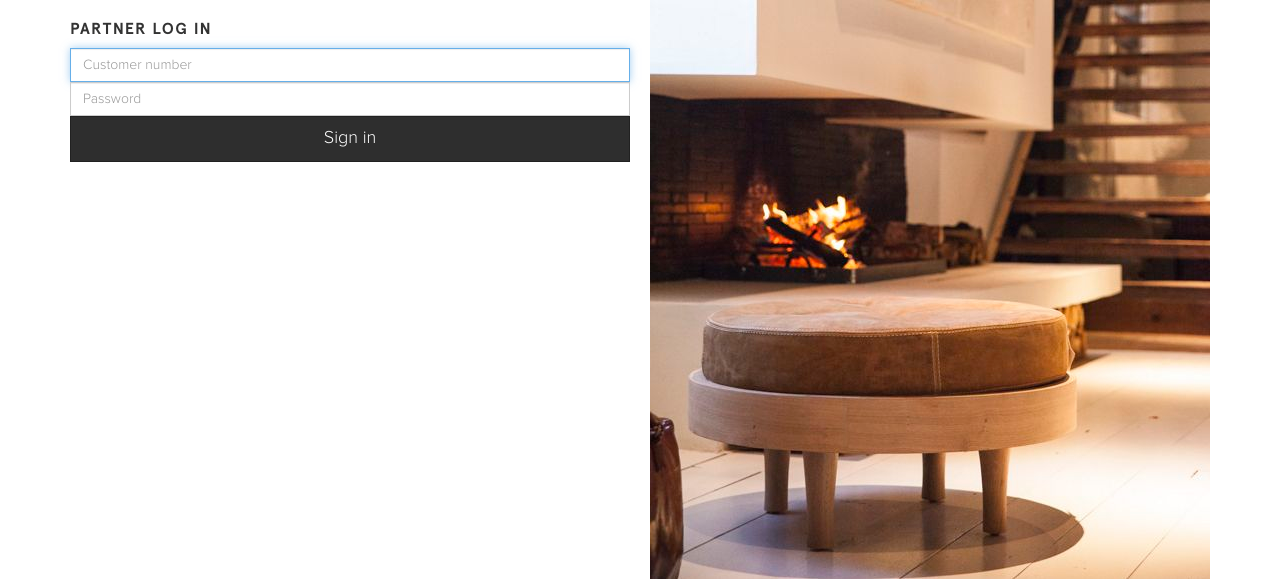
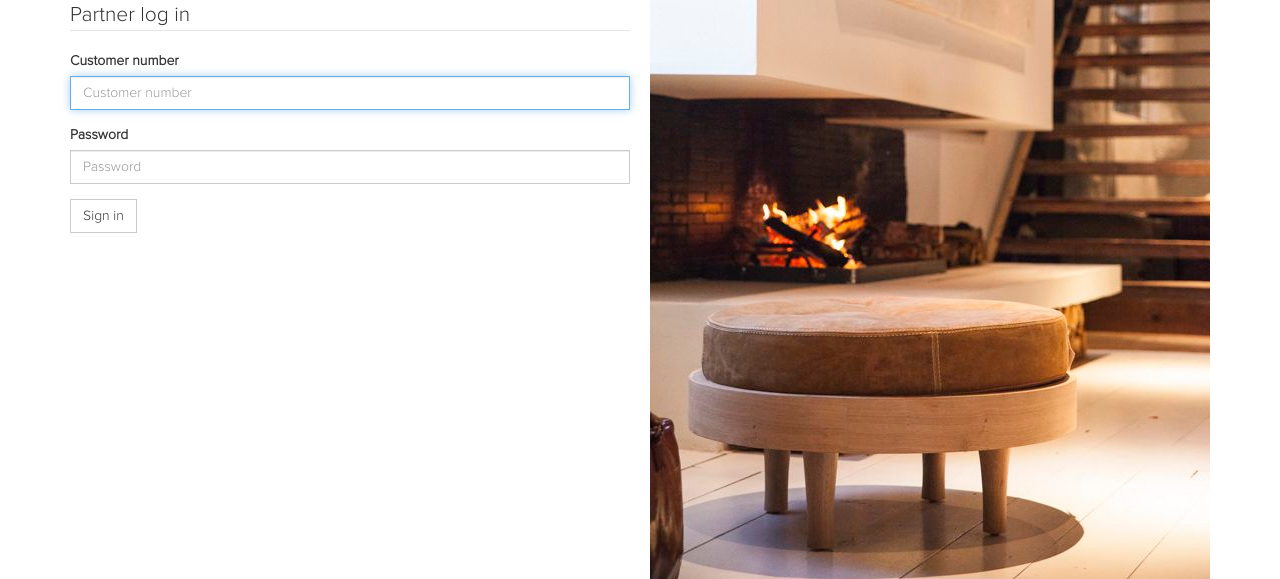
Before and after one commit to Socialsquare/verellen.biz, a Django app: page /partner/login/ in a window 1280 px wide. Shown: the part 100-679 px from the top of the page. Run offline with Django 3.2, Linux system fonts and the light colour scheme; data that the repository does not hold is empty; some libraries are stand-ins or nearby versions.

Commit message:
partner login form layout

```diff
--- a/verellen/partner/templates/partner/login.html
+++ b/verellen/partner/templates/partner/login.html
@@ -23,17 +23,21 @@
 
 <div class="row">
     <div class="col-xs-6">
-        <h2>Partner log in</h2>
         <form class="form" role="form" action="{% url 'partner.login_form' %}" method="post">
             {% csrf_token %}
+            <legend>Partner log in</legend>
 
-            <label for="customerNumber" class="sr-only">Customer number</label>
-            <input type="text" id="customerNumber" class="form-control" placeholder="Customer number" required="" autofocus="" name="customer_number">
+            <div class="form-group">
+                <label for="customerNumber">Customer number</label>
+                <input type="text" id="customerNumber" class="form-control" placeholder="Customer number" required="" autofocus="" name="customer_number">
+            </div>
 
-            <label for="inputPassword" class="sr-only">Password</label>
-            <input type="password" id="inputPassword" class="form-control" placeholder="Password" required="" name="password">
+            <div class="form-group">
+                <label for="inputPassword">Password</label>
+                <input type="password" id="inputPassword" class="form-control" placeholder="Password" required="" name="password">
+            </div>
 
-            <button class="btn btn-lg btn-primary btn-block" type="submit">Sign in</button>
+            <button class="btn btn-default" type="submit">Sign in</button>
         </form>
     </div>
 
```
